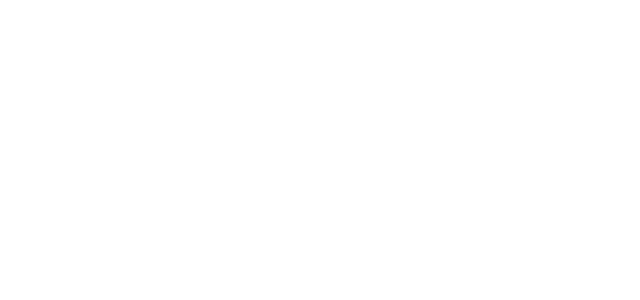
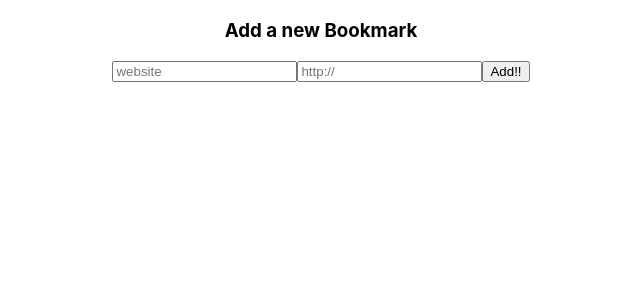
Before and after one commit to Rvelarde83/vanillaice-frontend, a React (Create React App) app: page / in a window 1280 px wide. Shown: the top 300 px of the page, without its empty margins (319-959 px from the left). Built offline with nearby package versions, Linux system fonts and the light colour scheme; no server answers.

Commit message:
Add Input component

```diff
--- a/src/App.jsx
+++ b/src/App.jsx
@@ -1,10 +1,11 @@
-import logo from './logo.svg';
+
 import './App.css';
+import Main from "./components/Main";
 
 function App() {
   return (
     <div className="App">
-
+      <Main />
     </div>
   );
 }
--- a/src/components/Main.jsx
+++ b/src/components/Main.jsx
@@ -1,7 +1,8 @@
 import { useEffect, useState } from "react"
 import { Routes, Route } from "react-router-dom"
+import Index from "../pages/Index"
 
-function Main(props) {
+function Main() {
     const [bookmark, setBookmar] = useState(null)
     const URL = "https://vanilla-ice-bookmark-backend.herokuapp.com/bookmarks"
 
@@ -12,9 +13,31 @@
     }
 
 
+    const createBookmark = async (bookmark) => {
+        console.log(bookmark)
+        await fetch(URL, {
+            method: "POST",
+            headers: {
+                "Content-Type": "Application/json",
+            },
+            body: JSON.stringify(bookmark),
+
+        })
+
+        // update list of people
+        getBookmarks();
+    }
 
     useEffect(() => {
         getBookmarks()
     }, [])
+
+    return (
+        < main >
+            <Routes>
+                <Route path="/" element={<Index bookmark={bookmark} createBookmark={createBookmark} />}></Route>
+            </Routes>
+        </main >
+    )
 }
 export default Main
--- a/src/index.jsx
+++ b/src/index.jsx
@@ -1,5 +1,6 @@
 import React from 'react';
 import ReactDOM from 'react-dom/client';
+import { BrowserRouter as Router } from 'react-router-dom';
 import './index.css';
 import App from './App';
 import reportWebVitals from './reportWebVitals';
@@ -7,7 +8,9 @@
 const root = ReactDOM.createRoot(document.getElementById('root'));
 root.render(
   <React.StrictMode>
-    <App />
+    <Router>
+      <App />
+    </Router>
   </React.StrictMode>
 );
 
--- a/src/pages/Index.jsx
+++ b/src/pages/Index.jsx
@@ -0,0 +1,53 @@
+import { useState } from "react";
+export default function Index({ bookmark, createBookmark }) {
+
+    // state to hold formData
+    const [newForm, setNewForm] = useState({
+        title: "",
+        url: "",
+    })
+
+    // handleChange function for form
+    const handleChange = (event) => {
+        setNewForm((prevState) => ({
+            ...prevState,
+            [event.target.name]: event.target.value,
+        }))
+    }
+
+    // handle submit
+    const handleSubmit = (event) => {
+        event.preventDefault()
+        createBookmark(newForm)
+        setNewForm({
+            name: "",
+            image: "",
+            title: "",
+        })
+    }
+
+    return (
+        <section>
+            <h3>Add a new Bookmark</h3>
+            <form onSubmit={handleSubmit}>
+
+                <input
+                    type="text"
+                    name="title"
+                    placeholder="website"
+                    value={newForm.title}
+                    onChange={handleChange}
+                />
+                <input
+                    type="text"
+                    name="url"
+                    placeholder="http://"
+                    value={newForm.url}
+                    onChange={handleChange}
+                />
+                <input type="submit" value="Add!!" />
+            </form>
+
+        </section>
+    );
+}
```
